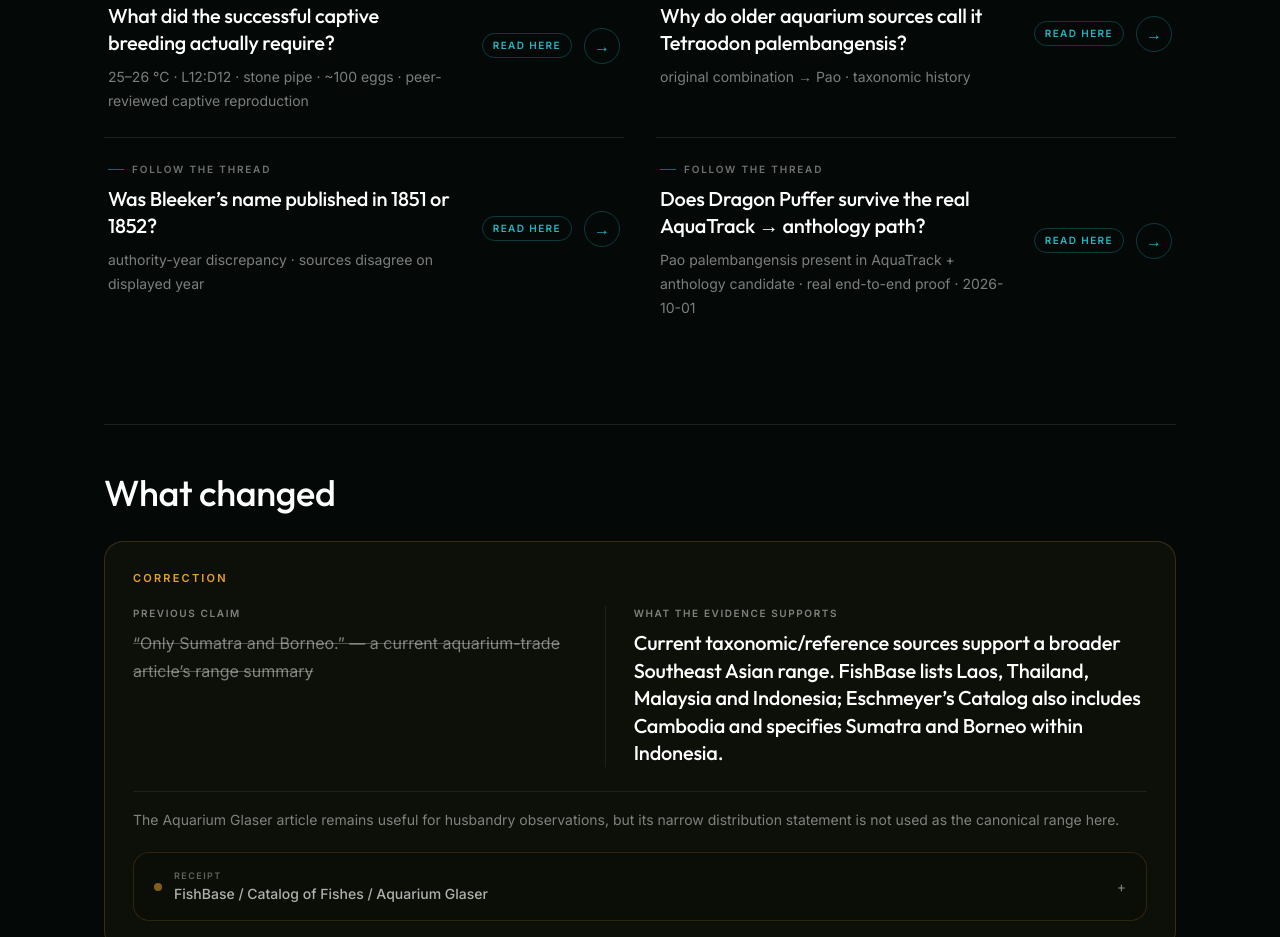
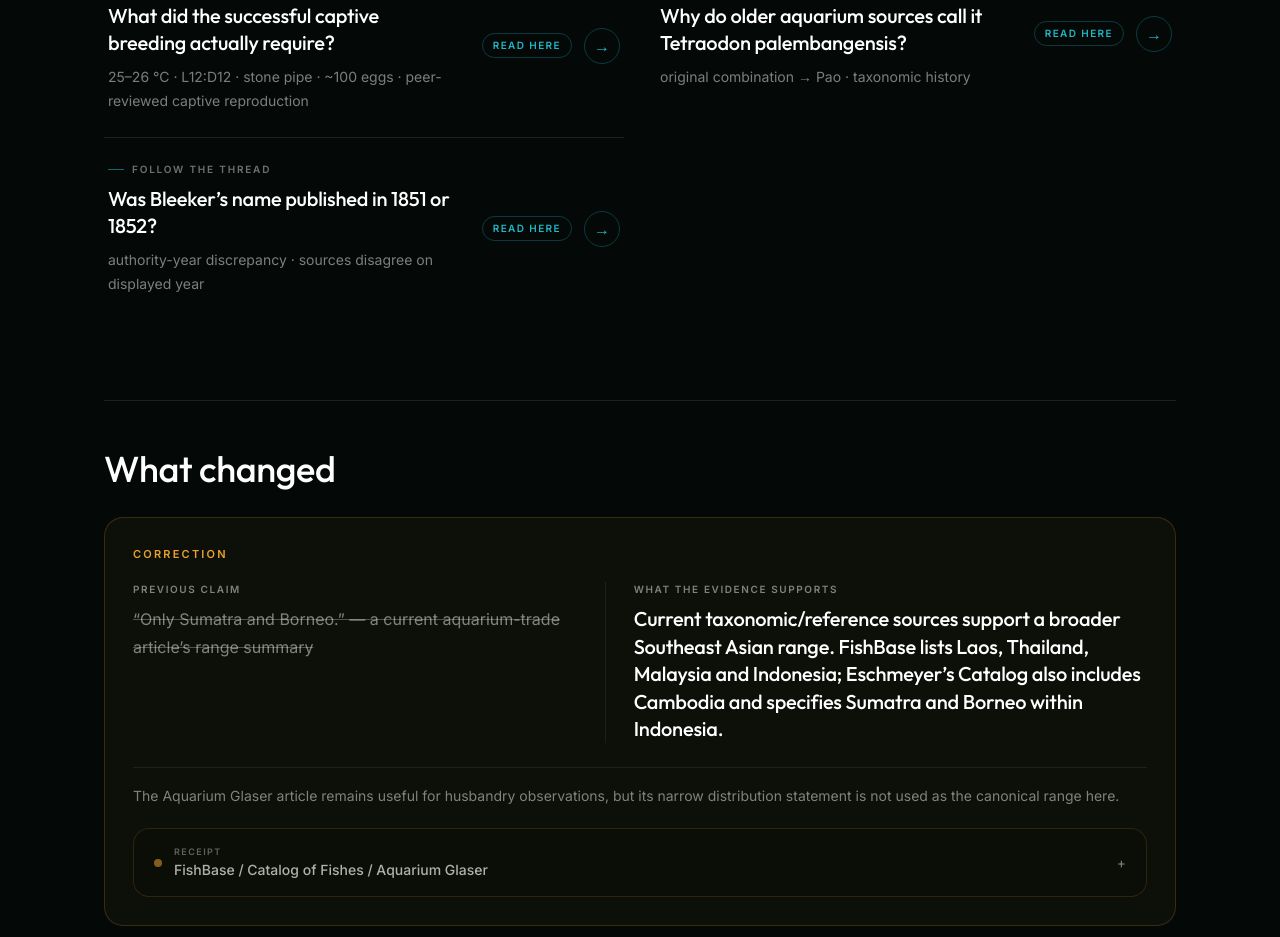
Before and after one commit to wowthisiseasytoremember-stack/endemic-site, a Next.js app: page /prototype/dragon-puffer in a window 1280 px wide. Shown: the part 3540-4477 px from the top of the page. Built offline with nearby package versions, Linux system fonts and the light colour scheme.

Commit message:
fix: drop invalid no-destination summary thread

```diff
--- a/src/data/product-proof/dragon-puffer-exemplar.ts
+++ b/src/data/product-proof/dragon-puffer-exemplar.ts
@@ -140,13 +140,6 @@ export const DRAGON_PUFFER_EXEMPLAR: RabbitHoleSubjectModel = {
       relationshipHint: "sources disagree on displayed year",
       state: "SUMMARY",
       href: "#unknowns",
-    },
-    {
-      id: "pipeline",
-      question: "Does Dragon Puffer survive the real AquaTrack → anthology path?",
-      target: "Pao palembangensis present in AquaTrack + anthology candidate",
-      relationshipHint: "real end-to-end proof · 2026-10-01",
-      state: "SUMMARY",
     },
   ],
   corrections: [
```
